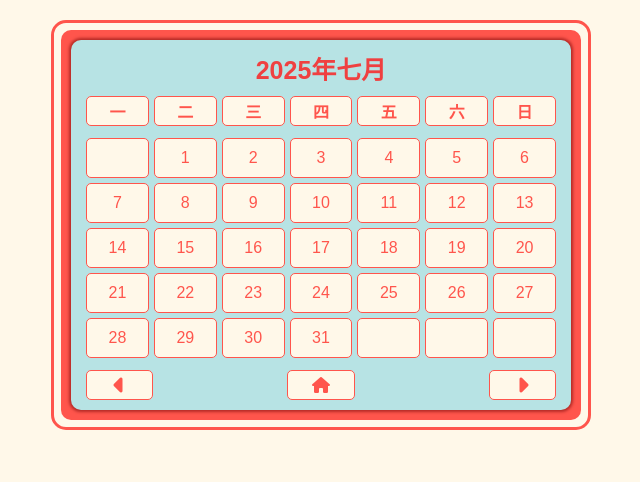
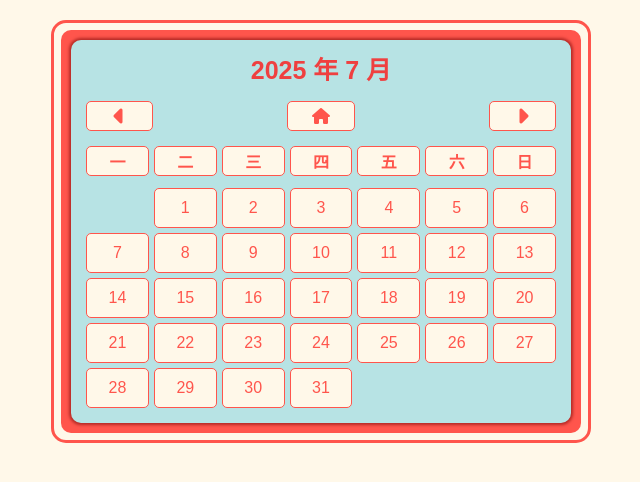
Before and after one commit to Qiu1996/js30, a website built with Vite: page 06-calendar/index.html in a window 1280 px wide. Shown: the whole page, without its empty margins (319-959 px from the left). Built offline with nearby package versions, Linux system fonts and the light colour scheme.

Commit message:
05-日曆 互動跟事件，整體完成

```diff
--- a/06-calendar/index.html
+++ b/06-calendar/index.html
@@ -11,7 +11,12 @@
     <script type="module" src="./script/all.js"></script>
     <body x-data="CalendarData">
         <div class="calendarWrap">
-            <h1>2025年七月</h1>
+            <h1 x-text="title"></h1>
+            <div class="buttonWrap">
+                <button @click="prev"><i class="fa-solid fa-caret-left"></i></button>
+                <button @click="backBegin"><i class="fa-solid fa-house"></i></button>
+                <button @click="next"><i class="fa-solid fa-caret-right"></i></button>
+            </div>
             <div class="weekWrap">
                 <ul>
                     <template x-for="week in weeks">
@@ -22,14 +27,10 @@
             <div class="daysWrap">
                 <ul>
                     <template x-for="day in days">
-                        <li x-text="day"></li>
+                        <li x-text="day" :class="day === '' ? 'colorNone' : 'displayColor'"></li>
                     </template>
                 </ul>
             </div>
-            <div class="buttonWrap">
-                <button><i class="fa-solid fa-caret-left"></i></button>
-                <button><i class="fa-solid fa-house"></i></button>
-                <button><i class="fa-solid fa-caret-right"></i></button>
-            </div>
         </div>
     </body>
+</html>
--- a/06-calendar/script/all.js
+++ b/06-calendar/script/all.js
@@ -4,26 +4,27 @@ window.Alpine = Alpine
 
 Alpine.data('CalendarData', () => ({
     today: new Date(),
-    year: null,
-    month: null,
+    year: new Date().getFullYear(),
+    month: new Date().getMonth(),
     firstDayOfWeek: null,
     lastDay: null,
-    totalGrid: 35,
     weeks: ['一', '二', '三', '四', '五', '六', '日'],
-    init(){
-        this.year = this.today.getFullYear();
-        this.month = this.today.getMonth();
-
+    get title(){
+        let str = `${this.year} 年 ${this.month + 1} 月`;
+        return str;
+    },
+    get days(){
+        return this.getDays();
+    },
+    getDays(){
         let firstDay = new Date(this.year, this.month, 1);
         this.firstDayOfWeek = firstDay.getDay() === 0 ? 7 : firstDay.getDay();
         this.lastDay = new Date(this.year, this.month + 1, 0).getDate();
-    },
-    days: function(){
+
         let arr = [];
         let day = 0;
-        console.log(this.lastDay);
-        for(let i = 1; i <= this.totalGrid; i++){
-            if(i >= this.firstDayOfWeek && i <= this.lastDay +1){
+        for(let i = 1; day < this.lastDay; i++){
+            if(i >= this.firstDayOfWeek){
                 day += 1;
                 arr.push(day);
             }else{
@@ -32,6 +33,25 @@ Alpine.data('CalendarData', () => ({
         }
         return arr;
     },
+    prev(){
+        this.month -= 1;
+        if(this.month < 0){
+            this.year -= 1;
+            this.month = 11;
+        };
+    },
+    next(){
+        this.month += 1;
+        if(this.month > 11){
+            this.year += 1;
+            this.month = 0;
+        };
+    },
+    backBegin(){
+        this.month = new Date().getMonth();
+        this.year = new Date().getFullYear();
+    }
+
 }))
 
 Alpine.start()
--- a/06-calendar/style/style.css
+++ b/06-calendar/style/style.css
@@ -98,17 +98,27 @@ h1{
     display: flex;
     justify-content: center;
     align-items: center;
+}
+
+.displayColor{
     background-color: var(--color3);
     border: .5px solid var(--color2);
     border-radius: 5px;
     color: var(--color2);
 }
 
-.daysWrap li:hover{
+.displayColor:hover{
     transition: all .4s;
     border: 2px solid var(--color2);
     background-color: var(--color2);
     color: var(--color3);
+}
+
+.colorNone{
+    background-color: transparent;
+    border: none;
+    border-radius: none;
+    color: transparent;
 }
 
 .buttonWrap{
@@ -118,10 +128,10 @@ h1{
     gap: var(--gap);
     padding: 0 15px;
     justify-content: space-between;
+    margin: 15px 0;
 }
 
 .buttonWrap button{
-    margin-top: 7px;
     height: 30px;
     width: calc(100% / 7);
     background-color: var(--color3);
```
